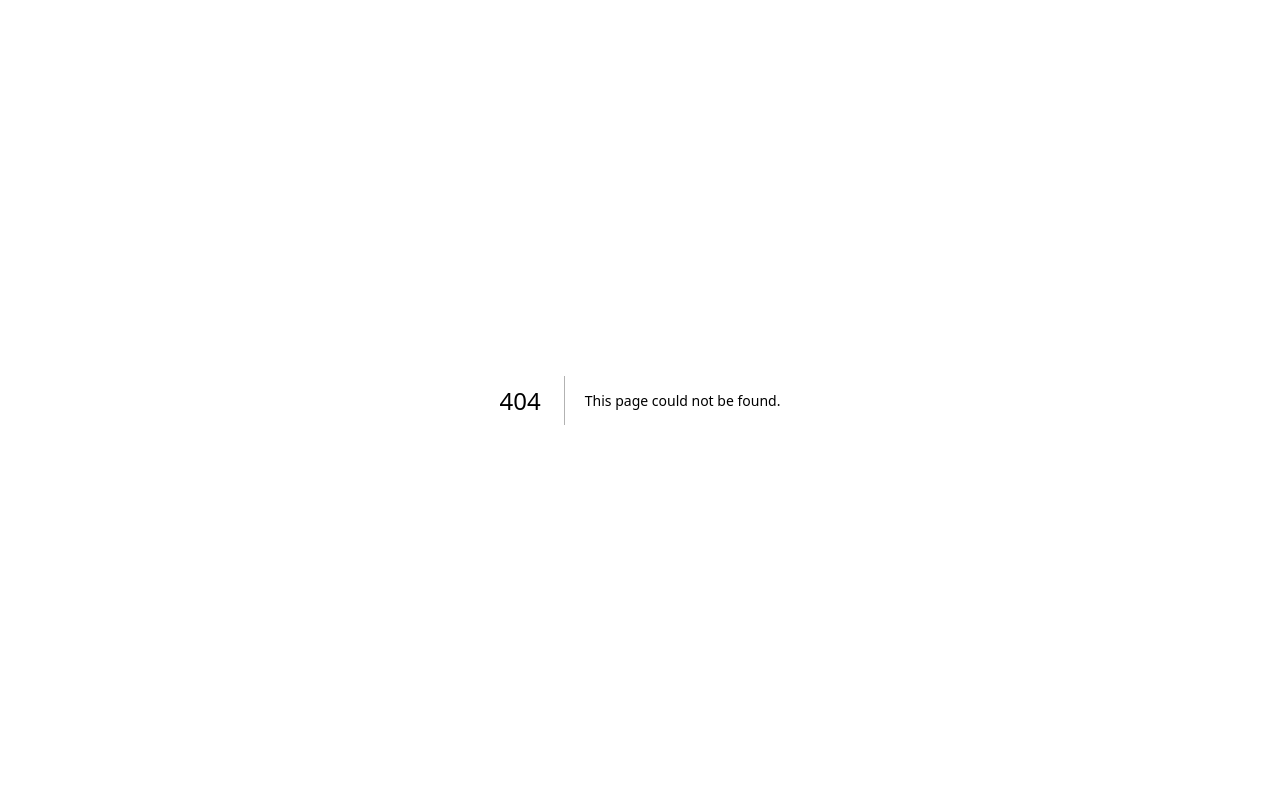
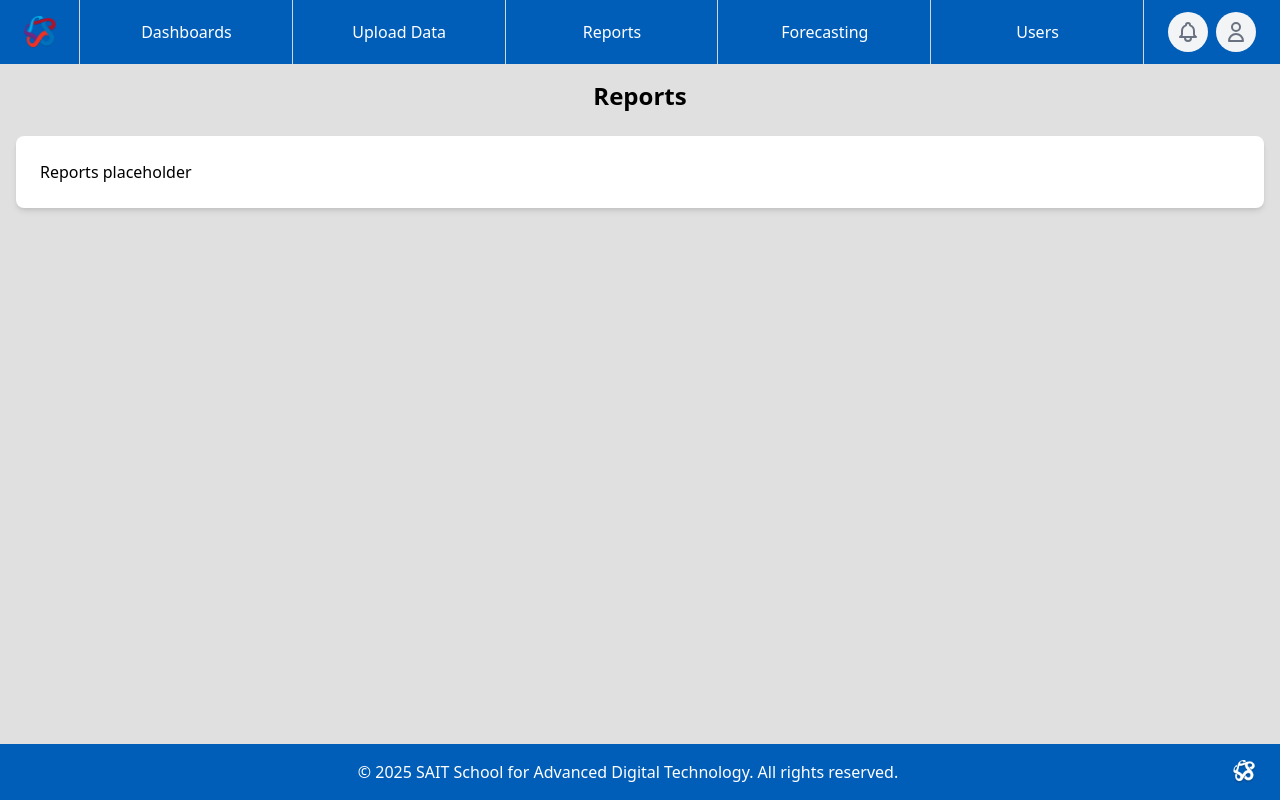
Before and after one commit to mlbrnm/sadt_scheduling_capstone, a Next.js app: page /Frontend/Reports in a window 1280 px wide. Before the commit this address had no page. Built offline with nearby package versions, Linux system fonts and the light colour scheme.

Commit message:
subtle changes to homepage + added starting stuff for reports

```diff
--- a/app/Frontend/Dashboards/ScheduleManager/page.js
+++ b/app/Frontend/Dashboards/ScheduleManager/page.js
@@ -12,7 +12,7 @@ export default function ScheduleManager() {
       <h1 className="text-2xl text-center font-bold mb-6">Schedule Manager</h1>
       {/*Content Goes Here*/}
       <div className="bg-white shadow-md rounded-lg p-6">
-        <p>This is the Schedule Manager page. The schedule manager will go here.</p>
+        <p>This is the Schedule Manager page. The schedule manager will go here, once we get the proper data from the client.</p>
       </div>
     </div>
     );
--- a/app/Frontend/Home/page.js
+++ b/app/Frontend/Home/page.js
@@ -19,14 +19,14 @@ export default function Home() {
             <div className="h-4 w-full bg-gray-200 rounded-full overflow-hidden">
               <div
                 className="h-full background-headerfooter rounded-full"
-                style={{ width: "15%" }}
+                style={{ width: "21%" }}
               ></div>
             </div>
 
             {/* Date Markers */}
             <div className="flex justify-between mt-2 text-sm">
               <div className="text-left font-semibold">Sept 2</div>
-              <div className="text-center">Week 2/14</div>
+              <div className="text-center">Week 3/14</div>
               <div className="text-right font-semibold">Dec 17</div>
             </div>
           </div>
--- /dev/null
+++ b/app/Frontend/Reports/page.js
@@ -0,0 +1,16 @@
+"use client";
+import { useState } from "react";
+
+export default function Reports() {
+
+  return (
+    /*Main Content Container*/
+    <div className="p-4">
+      <h1 className="text-2xl text-center font-bold mb-6">Reports</h1>
+      {/*Content Goes Here*/}
+      <div className="bg-white shadow-md rounded-lg p-6">
+        <p>Reports placeholder</p>
+      </div>
+    </div>
+  );
+}
```
